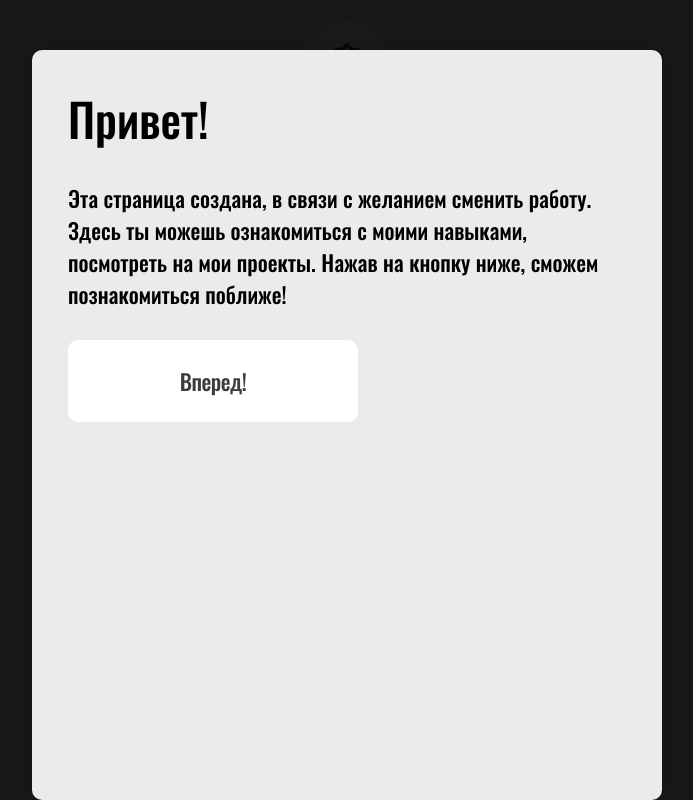
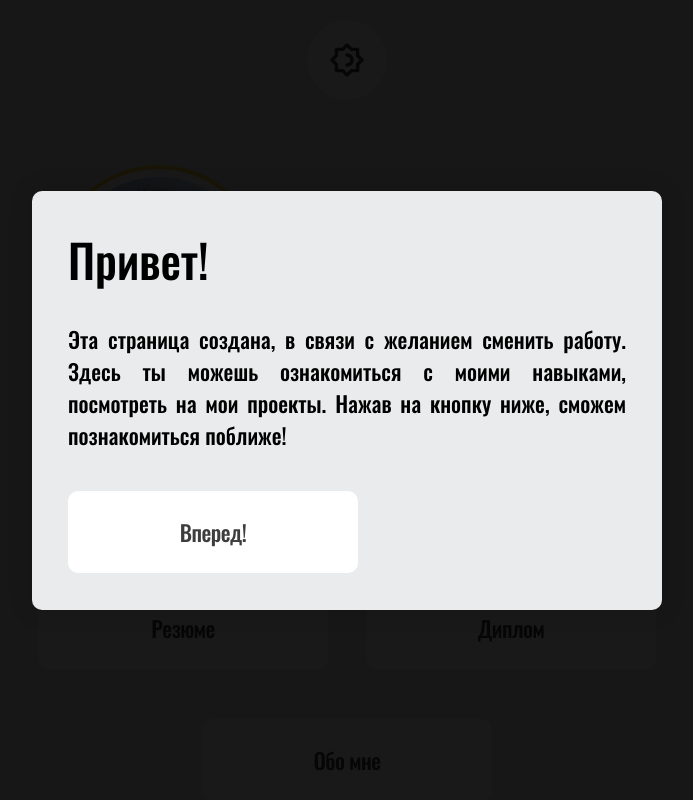
Before and after one commit to Powerhair/myProfile, a React (Create React App) app: page / in a window 1280 px wide. Shown: the top 800 px of the page, without its empty margins (293-986 px from the left). Built offline with nearby package versions, Linux system fonts and the light colour scheme.

Commit message:
добавил aboutme

```diff
--- a/src/components/PopupAbout/PopupAbout.jsx
+++ b/src/components/PopupAbout/PopupAbout.jsx
@@ -30,7 +30,7 @@ function PopupAbout({ isOpenAboutMe, handleCloseAboutMe }) {
       ref={overlayRef}
       className={`popup ${isOpenAboutMe ? "popup-opened" : ""}`}
     >
-      <div className="popup__window">
+      <div className="popup__window popup__about">
         <button
           onClick={handleCloseAboutMe}
           type="button"
@@ -43,22 +43,28 @@ function PopupAbout({ isOpenAboutMe, handleCloseAboutMe }) {
           различными интересными делами. Мне нравится исследовать новые места,
           познавать разные культуры и встречать новых людей. Путешествия для
           меня – это возможность расширить горизонты и открыть для себя что-то
-          новое. Когда дело касается работы, я всегда вкладываю в нее всю свою
-          энергию и стараюсь погрузиться в нее полностью. Я не боюсь задавать
-          вопросы и всегда стараюсь сделать все, что в моих силах, чтобы достичь
+          новое.
+        </p>
+        <p className="popup__description">
+          Когда дело касается работы, я всегда вкладываю в нее всю свою энергию
+          и стараюсь погрузиться в нее полностью. Я не боюсь задавать вопросы и
+          всегда стараюсь сделать все, что в моих силах, чтобы достичь
           поставленных целей. На предыдущих местах работы мне часто приходилось
           сталкиваться с ситуациями, когда нужно было изучать новые вещи с нуля,
           и я всегда быстро вливался в новую сферу и становился специалистом в
           этой области. Более того, мне даже часто приходилось обучать других
           сотрудников и писать инструкции, чтобы делиться своими знаниями и
-          опытом. Я также увлекаюсь изучением новых технологий и нахождением
-          новых путей решения проблем. Для меня важно быть в курсе последних
-          тенденций и развития в своей области, поэтому я постоянно обучаюсь и
-          осваиваю новые навыки. Мне нравится стоять на переднем крае прогресса
-          и применять новейшие технологии в своей работе. В целом, я энергичный
-          и целеустремленный человек, который всегда готов принимать новые
-          вызовы и учиться. Я легко адаптируюсь к новым условиям и быстро
-          достигаю результатов. Мне нравится исследовать новые горизонты и найти
+          опытом.
+        </p>
+        <p className="popup__description">
+          Я также увлекаюсь изучением новых технологий и нахождением новых путей
+          решения проблем. Для меня важно быть в курсе последних тенденций и
+          развития в своей области, поэтому я постоянно обучаюсь и осваиваю
+          новые навыки. Мне нравится стоять на переднем крае прогресса и
+          применять новейшие технологии в своей работе. В целом, я энергичный и
+          целеустремленный человек, который всегда готов принимать новые вызовы
+          и учиться. Я легко адаптируюсь к новым условиям и быстро достигаю
+          результатов. Мне нравится исследовать новые горизонты и найти
           инновационные решения для проблем, с которыми я сталкиваюсь. Я
           стремлюсь развиваться и расти как профессионал, и готов вкладывать все
           усилия, чтобы достичь поставленных передо мной целей.
--- a/src/components/PopupLayout/PopupLayout.scss
+++ b/src/components/PopupLayout/PopupLayout.scss
@@ -10,6 +10,9 @@
   background-color: rgba(0, 0, 0, 0.9);
   opacity: 1;
   transition: visibility 0s, opacity 0.5s linear;
+  display: flex;
+  justify-content: center;
+  align-items: center;
   &-opened {
     transition: 0.7s;
     visibility: visible;
@@ -21,19 +24,22 @@
     background: #e9ebec;
     display: flex;
     flex-direction: column;
-    left: 0;
-    right: 0;
-    top: 50px;
-    bottom: 0;
     margin: auto;
-
     gap: 30px;
     box-shadow: 0 0 25px rgba(0, 0, 0, 0.15);
     border-radius: 10px;
-    position: absolute;
+    position: fixed;
     overflow-y: scroll;
     padding: 34px 36px 37px;
     z-index: 2;
+    text-align: justify;
+    @media screen and (max-width: 600px) {
+      width: 350px;
+    }
+  }
+  &__about {
+    top: 50px;
+    height: 80%;
   }
   &__button-close {
     position: absolute;
@@ -66,6 +72,10 @@
     background: #fff;
     width: 290px;
     cursor: pointer;
+    @media screen and (max-width: 600px) {
+      font-size: 18px;
+      width: 150px;
+    }
     &:hover {
       background: #fbd144;
     }
@@ -77,13 +87,22 @@
     font-style: normal;
     font-weight: 500;
     line-height: normal;
+    @media screen and (max-width: 600px) {
+      font-size: 38px;
+    }
   }
   &__description {
-    margin: 0;
+    margin: 0 0 10px 0;
     font-family: Oswald;
     font-size: 22px;
     font-style: normal;
     font-weight: 500;
     line-height: normal;
+    &:last-child {
+      margin-bottom: 0;
+    }
+    @media screen and (max-width: 600px) {
+      font-size: 18px;
+    }
   }
 }
```
Also changed, not shown: 11 other files (tests, documents, lock files or other folders).
